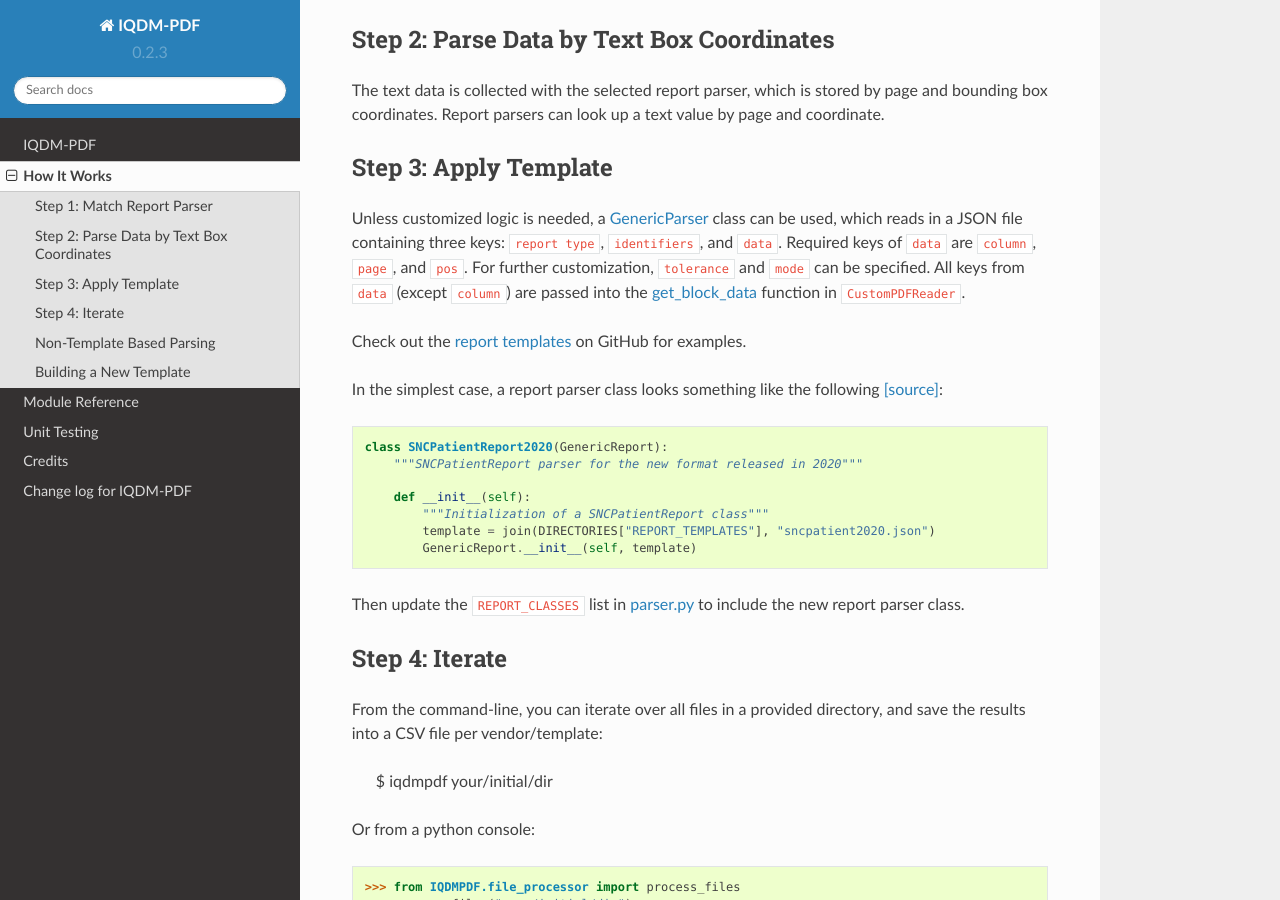
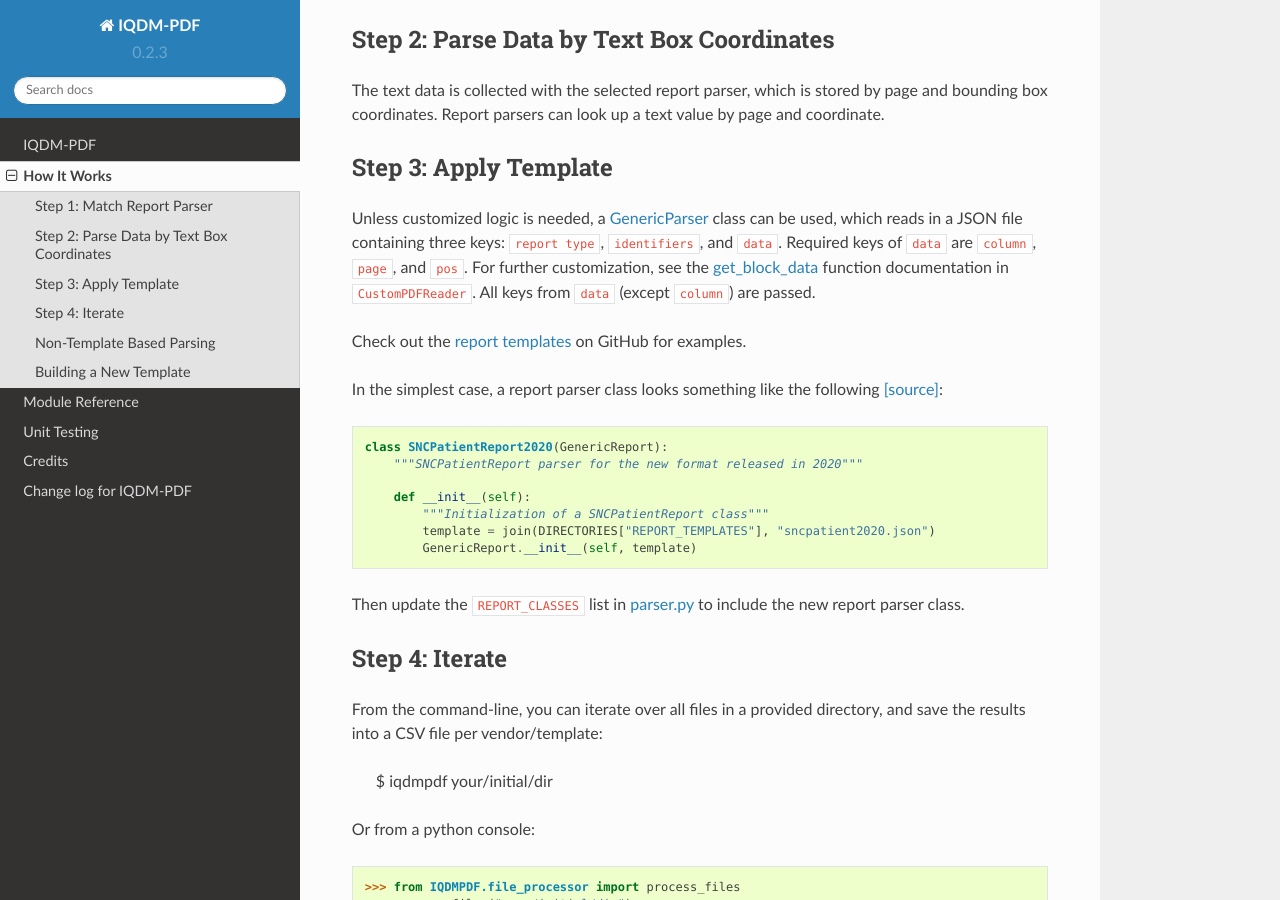
Before and after one commit to IQDM/IQDM-PDF, a Sphinx documentation site: the page built from docs/source/methods.rst, in a window 1280 px wide and 900 px high, scrolled down 338 px. Built offline with Sphinx 7.4.7 and the Read the Docs theme 2.0.0, drawn with Linux system fonts in a browser that asks for light colours.

Commit message:
documentation updates

```diff
--- a/docs/source/methods.rst
+++ b/docs/source/methods.rst
@@ -23,10 +23,10 @@ Step 3: Apply Template
 Unless customized logic is needed, a `GenericParser <https://iqdm-pdf.readthedocs.io/en/latest/iqdmpdf.html#module-IQDMPDF.parsers.generic>`__
 class can be used, which reads in a  JSON file containing three keys:
 ``report type``, ``identifiers``, and ``data``. Required keys of ``data``
-are ``column``, ``page``, and ``pos``. For further customization, ``tolerance``
-and ``mode`` can be specified. All keys from ``data`` (except ``column``) are
-passed into the `get_block_data <https://iqdm-pdf.readthedocs.io/en/latest/iqdmpdf.html#IQDMPDF.pdf_reader.CustomPDFReader.get_block_data>`__
-function in ``CustomPDFReader``.
+are ``column``, ``page``, and ``pos``. For further customization, see
+the `get_block_data <https://iqdm-pdf.readthedocs.io/en/latest/iqdmpdf.html#IQDMPDF.pdf_reader.CustomPDFReader.get_block_data>`__
+function documentation in ``CustomPDFReader``. All keys from ``data`` (except
+``column``) are passed.
 
 Check out the `report templates <https://github.com/IQDM/IQDM-PDF/tree/master/IQDMPDF/report_templates>`__
 on GitHub for examples.
```
Also changed, not shown: 1 other file.
